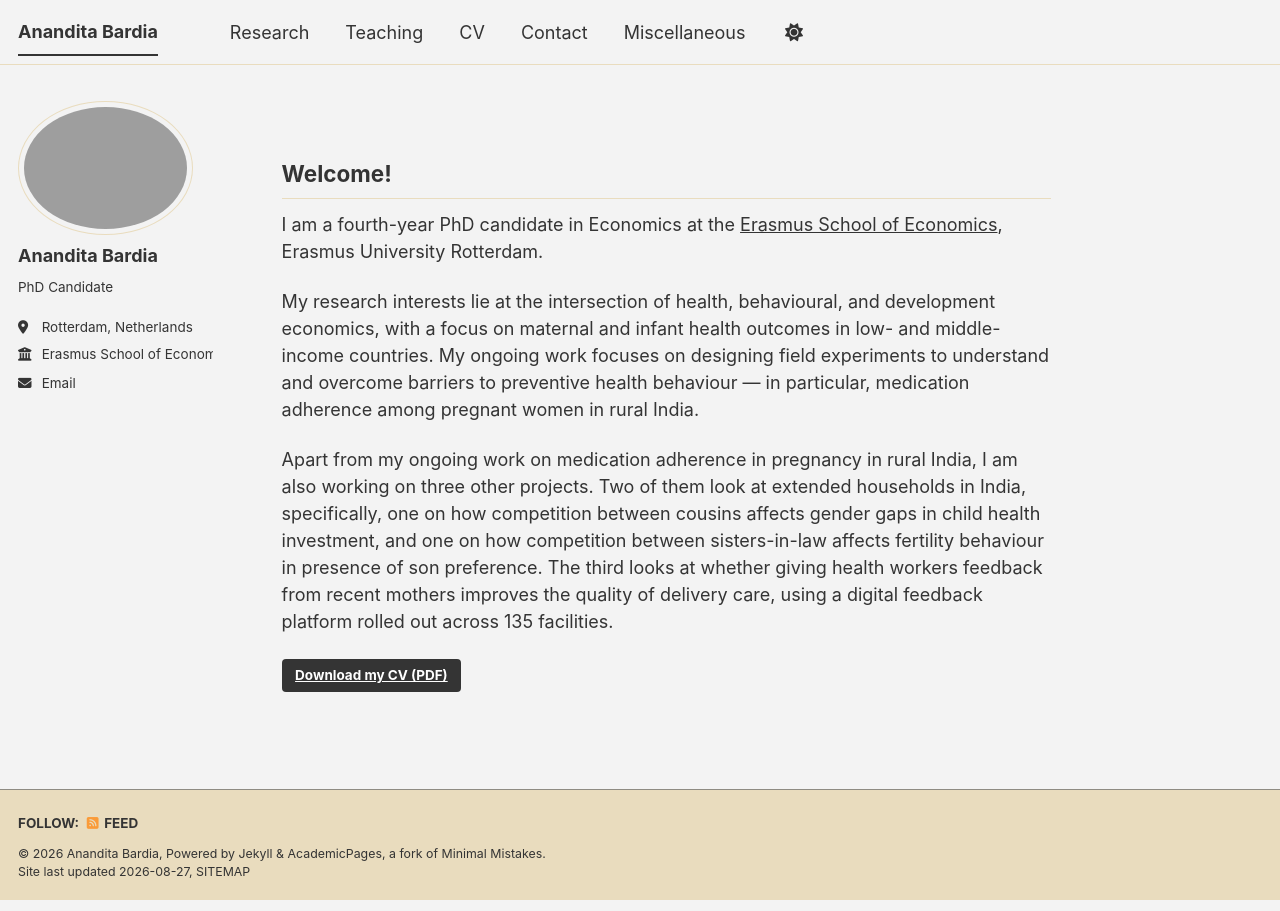
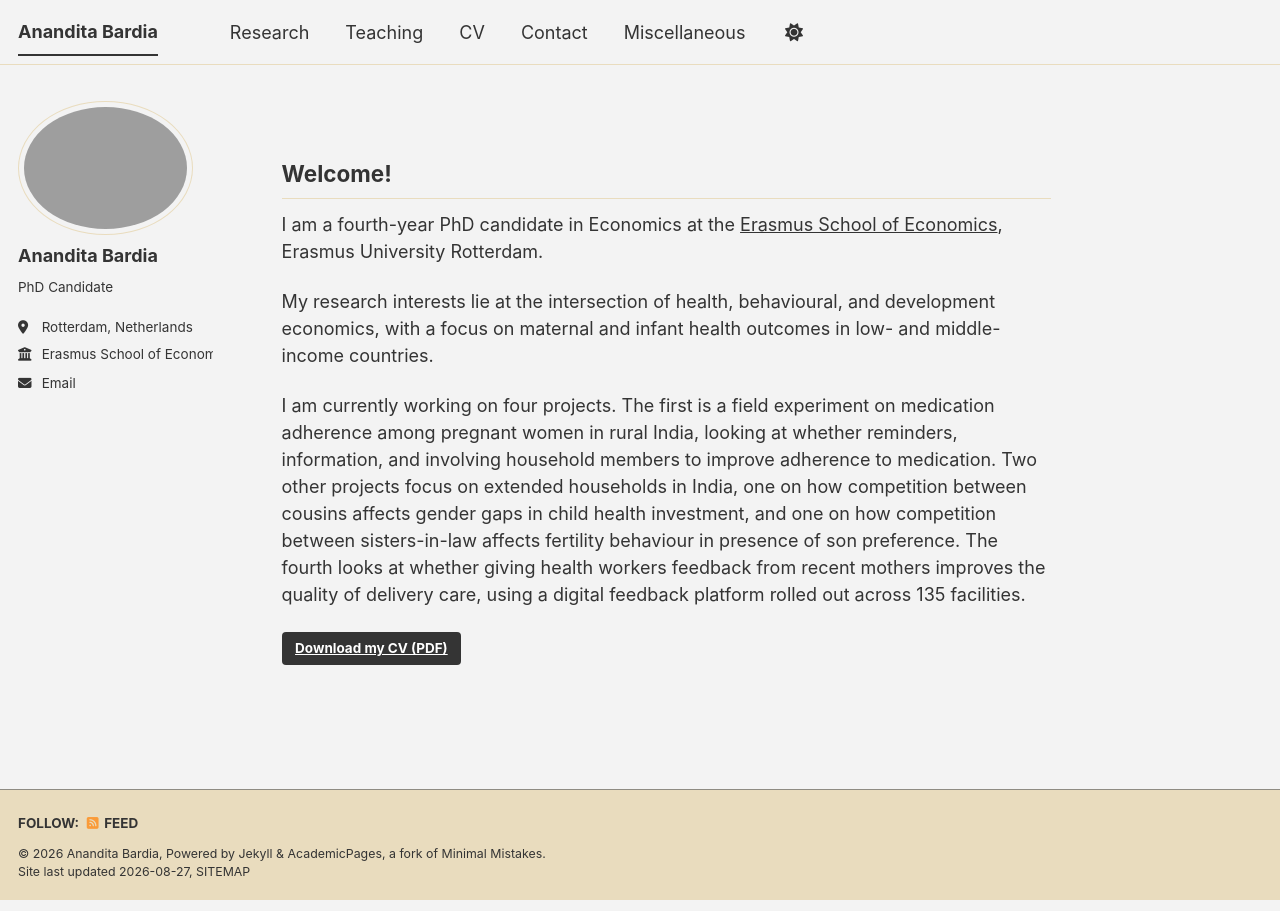
Before and after one commit to ananditabardia/ananditabardia.github.io, a Jekyll site: the page built from _pages/about.md, in a window 1280 px wide. Built offline with Jekyll 4.4.1, drawn with Linux system fonts in a browser that asks for light colours; a script bundle is joined from its source files by our own code; library files that are not in the unit come from our copies.

Commit message:
Update about.md

```diff
--- a/_pages/about.md
+++ b/_pages/about.md
@@ -11,9 +11,8 @@ redirect_from:
 
 I am a fourth-year PhD candidate in Economics at the [Erasmus School of Economics](https://www.eur.nl/ese), Erasmus University Rotterdam.
 
-My research interests lie at the intersection of health, behavioural, and development economics, with a focus on maternal and infant health outcomes in low- and middle-income countries. My ongoing work focuses on designing field experiments to understand and overcome barriers to preventive health behaviour — in particular, medication adherence among pregnant women in rural India.
+My research interests lie at the intersection of health, behavioural, and development economics, with a focus on maternal and infant health outcomes in low- and middle-income countries.
 
-Apart from my ongoing work on medication adherence in pregnancy in rural India, I am also working on three other projects. Two of them look at extended households in India, specifically, one on how competition between cousins affects gender gaps in child health investment, and one on how competition between sisters-in-law affects fertility behaviour in presence of son preference. The third looks at whether giving health workers feedback from recent mothers improves the quality of delivery care, using a digital feedback platform rolled out across 135 facilities.
-
+I am currently working on four projects. The first is a field experiment on medication adherence among pregnant women in rural India, looking at whether reminders, information, and involving household members to improve adherence to medication. Two other projects focus on extended households in India, one on how competition between cousins affects gender gaps in child health investment, and one on how competition between sisters-in-law affects fertility behaviour in presence of son preference. The fourth looks at whether giving health workers feedback from recent mothers improves the quality of delivery care, using a digital feedback platform rolled out across 135 facilities.
 
 [Download my CV (PDF)](/files/cv.pdf){: .btn .btn--primary}
```
